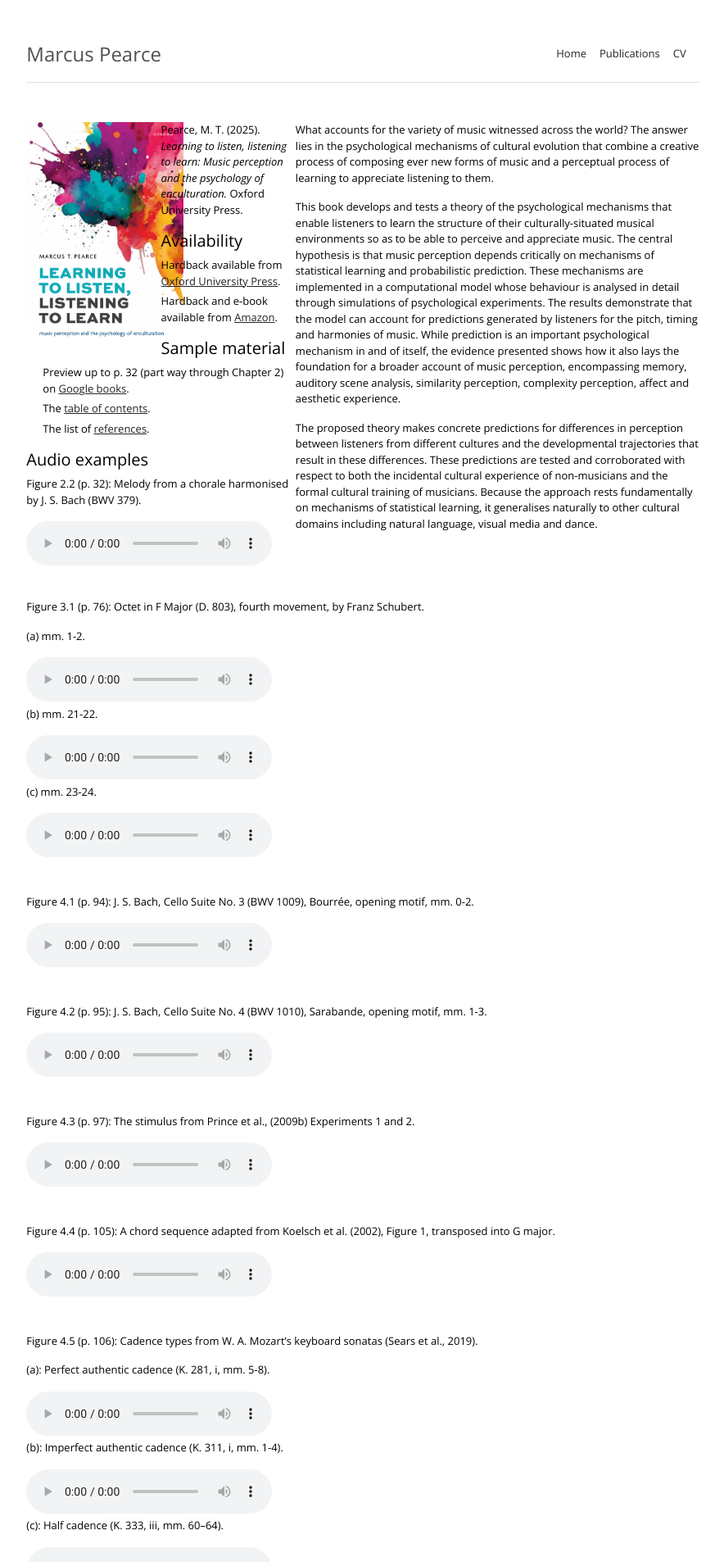
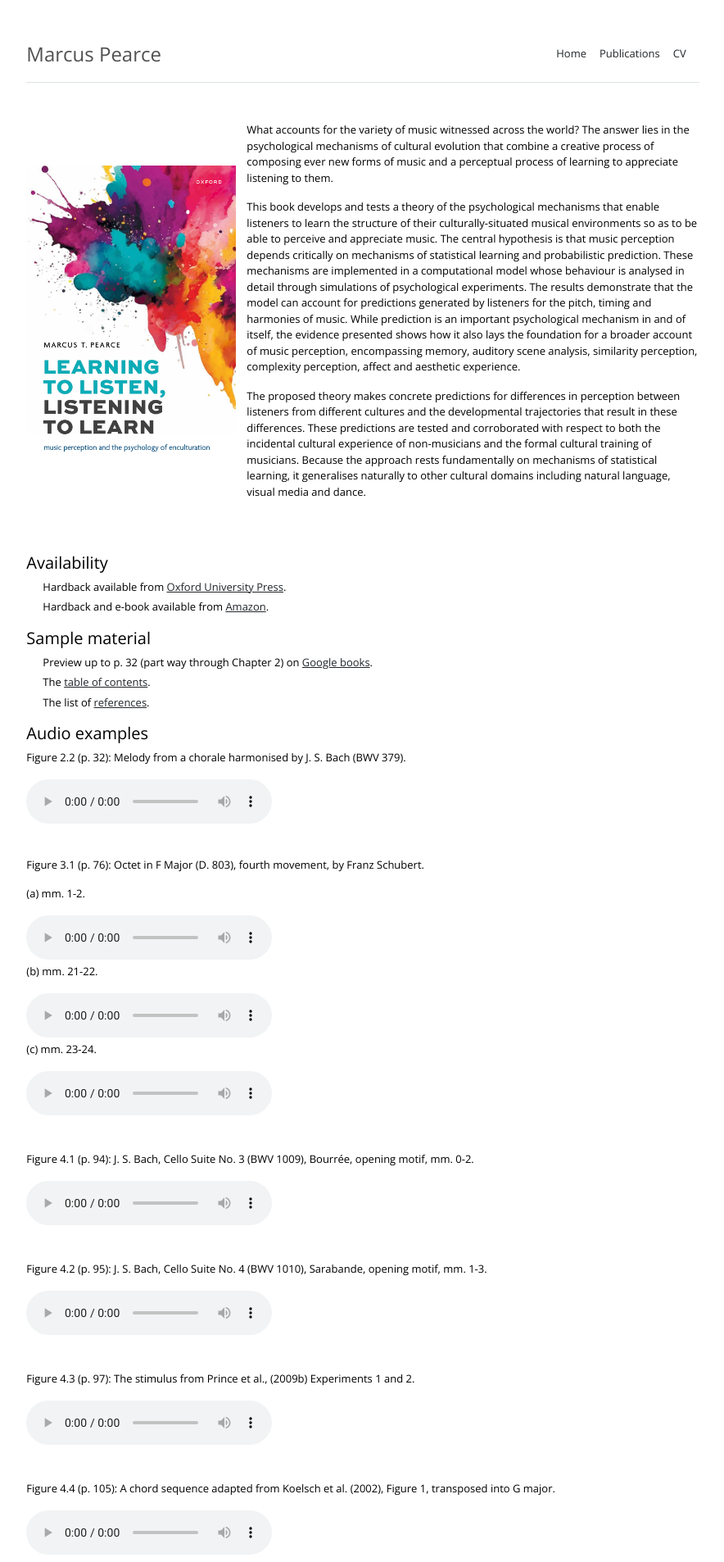
Before and after one commit to mtpearce/mtpearce.github.io, a Jekyll site: the page built from l4.md, in a window 1280 px wide. Shown: the top 1906 px of the page at 82% size, without its empty margins (197-1081 px from the left). Built offline with Jekyll 4.4.1, drawn with Linux system fonts in a browser that asks for light colours; nearby versions of some CDN libraries.

Commit message:
Update L4 page

```diff
--- a/_sass/main.scss
+++ b/_sass/main.scss
@@ -244,8 +244,39 @@
 }
 
 .l4-right {
-    width: 60%;
+    width: 75%;
     float: right;
     overflow: hidden;
     margin-top: 0px;
 }
+
+.image-left {
+
+    margin: 1em 0;
+}
+
+@media (min-width: 20em) {
+
+    .image-left {
+        display: flex;
+        align-items: center;
+    }
+
+    .image-left img {
+        margin-right: 1em;
+        float: left;
+    }
+
+    .image-left::after {
+        content: "";
+        display: block;
+        clear: both;
+    }
+}
+
+@media (min-width: 30em) {
+
+    .image-left img {
+        flex-shrink: 0;
+    }
+}
--- a/l4.md
+++ b/l4.md
@@ -3,47 +3,49 @@
 title: "Learning to listen, listening to learn"
 ---
 
-<div class="l4-left">
-<img src ="assets/img/l4_cover.png" style="width: 15vw; min-width: 50px;"/>
+<div class="image-left">
+  <img src ="assets/img/l4_cover.png" style="width: 20vw; min-width: 50px;"/>
+
+  <div>
+
+    <p>What accounts for the variety of music witnessed across the world?
+      The answer lies in the psychological mechanisms of cultural evolution
+      that combine a creative process of composing ever new forms of music
+      and a perceptual process of learning to appreciate listening to
+      them.</p>
+
+    <p>This book develops and tests a theory of the psychological
+      mechanisms that enable listeners to learn the structure of their
+      culturally-situated musical environments so as to be able to perceive
+      and appreciate music. The central hypothesis is that music perception
+      depends critically on mechanisms of statistical learning and
+      probabilistic prediction. These mechanisms are implemented in a
+      computational model whose behaviour is analysed in detail through
+      simulations of psychological experiments. The results demonstrate that
+      the model can account for predictions generated by listeners for the
+      pitch, timing and harmonies of music. While prediction is an important
+      psychological mechanism in and of itself, the evidence presented shows
+      how it also lays the foundation for a broader account of music
+      perception, encompassing memory, auditory scene analysis, similarity
+      perception, complexity perception, affect and aesthetic
+      experience.</p>
+
+    <p>The proposed theory makes concrete predictions for differences in
+      perception between listeners from different cultures and the
+      developmental trajectories that result in these differences. These
+      predictions are tested and corroborated with respect to both the
+      incidental cultural experience of non-musicians and the formal
+      cultural training of musicians. Because the approach rests
+      fundamentally on mechanisms of statistical learning, it generalises
+      naturally to other cultural domains including natural language, visual
+      media and dance.</p>
+
+  </div>
 </div>
 
-<div class="l4-right">
+<!-- <p>Pearce, M. T. (2025). <i>Learning to listen, listening to learn: Music perception and the psychology of enculturation.</i> Oxford University Press.</p> -->
 
-<p>What accounts for the variety of music witnessed across the world?
-The answer lies in the psychological mechanisms of cultural evolution
-that combine a creative process of composing ever new forms of music
-and a perceptual process of learning to appreciate listening to
-them.</p>
-
-<p>This book develops and tests a theory of the psychological
-mechanisms that enable listeners to learn the structure of their
-culturally-situated musical environments so as to be able to perceive
-and appreciate music. The central hypothesis is that music perception
-depends critically on mechanisms of statistical learning and
-probabilistic prediction. These mechanisms are implemented in a
-computational model whose behaviour is analysed in detail through
-simulations of psychological experiments. The results demonstrate that
-the model can account for predictions generated by listeners for the
-pitch, timing and harmonies of music. While prediction is an important
-psychological mechanism in and of itself, the evidence presented shows
-how it also lays the foundation for a broader account of music
-perception, encompassing memory, auditory scene analysis, similarity
-perception, complexity perception, affect and aesthetic
-experience.</p>
-
-<p>The proposed theory makes concrete predictions for differences in
-perception between listeners from different cultures and the
-developmental trajectories that result in these differences. These
-predictions are tested and corroborated with respect to both the
-incidental cultural experience of non-musicians and the formal
-cultural training of musicians. Because the approach rests
-fundamentally on mechanisms of statistical learning, it generalises
-naturally to other cultural domains including natural language, visual
-media and dance.</p>
-
-</div>
-
-<p>Pearce, M. T. (2025). <i>Learning to listen, listening to learn: Music perception and the psychology of enculturation.</i> Oxford University Press.</p>
+<br>
 
 <div class="l4">
 
```
